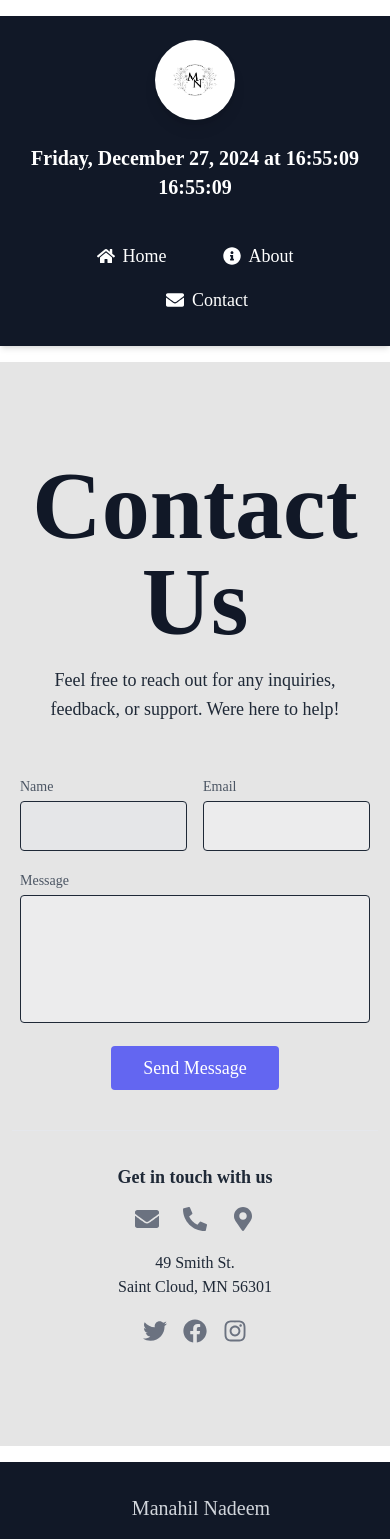
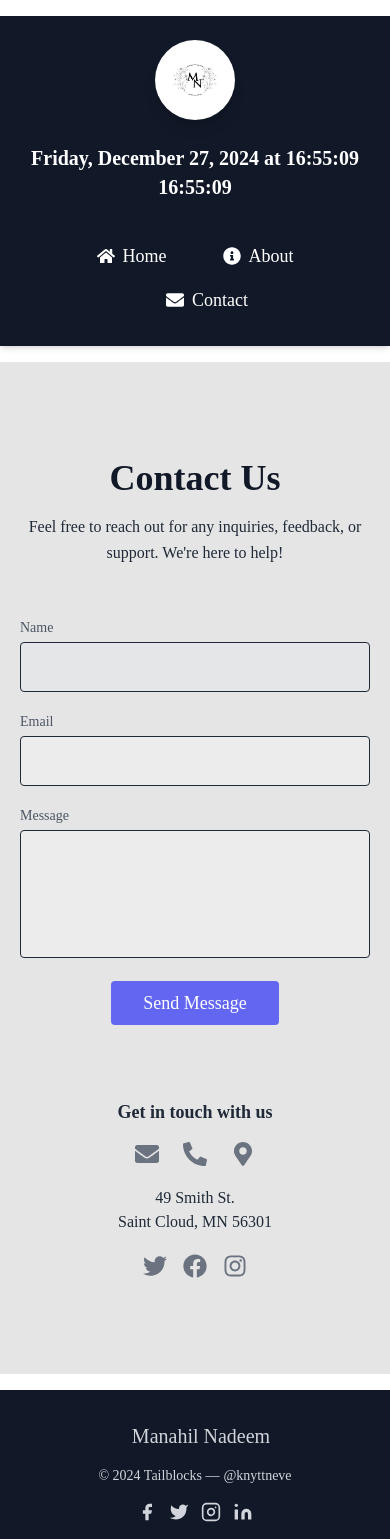
Before and after one commit to nadeemtahir/Blog-website, a Next.js app: page /contact in a window 390 px wide. Shown: the top 1539 px of the page. Built offline with nearby package versions, Linux system fonts and the light colour scheme.

Commit message:
Update page.tsx

```diff
--- a/src/app/contact/page.tsx
+++ b/src/app/contact/page.tsx
@@ -6,16 +6,20 @@ export default function Contact() {
     <section className="text-gray-800 bg-neutral-200 body-font relative">
       <div className="container px-5 py-24 mx-auto">
         <div className="flex flex-col text-center w-full mb-12">
-          <h1 className="sm:text-sm text-8xl font-bold title-font mb-4 text-gray-900">Contact Us</h1>
-          <p className="lg:w-2/3 mx-auto leading-relaxed text-lg">
-            Feel free to reach out for any inquiries, feedback, or support. Were here to help!
+          <h1 className="sm:text-3xl text-4xl md:text-5xl lg:text-6xl font-bold title-font mb-4 text-gray-900">
+            Contact Us
+          </h1>
+          <p className="lg:w-2/3 mx-auto leading-relaxed text-base sm:text-lg">
+            Feel free to reach out for any inquiries, feedback, or support. We're here to help!
           </p>
         </div>
         <div className="lg:w-1/2 md:w-2/3 mx-auto">
           <div className="flex flex-wrap -m-2">
-            <div className="p-2 w-1/2">
+            <div className="p-2 w-full sm:w-1/2">
               <div className="relative">
-                <label htmlFor="name" className="leading-7 text-sm text-gray-600">Name</label>
+                <label htmlFor="name" className="leading-7 text-sm text-gray-600">
+                  Name
+                </label>
                 <input
                   type="text"
                   id="name"
@@ -24,9 +28,11 @@ export default function Contact() {
                 />
               </div>
             </div>
-            <div className="p-2 w-1/2">
+            <div className="p-2 w-full sm:w-1/2">
               <div className="relative">
-                <label htmlFor="email" className="leading-7 text-sm text-gray-600">Email</label>
+                <label htmlFor="email" className="leading-7 text-sm text-gray-600">
+                  Email
+                </label>
                 <input
                   type="email"
                   id="email"
@@ -37,7 +43,9 @@ export default function Contact() {
             </div>
             <div className="p-2 w-full">
               <div className="relative">
-                <label htmlFor="message" className="leading-7 text-sm text-gray-600">Message</label>
+                <label htmlFor="message" className="leading-7 text-sm text-gray-600">
+                  Message
+                </label>
                 <textarea
                   id="message"
                   name="message"
@@ -53,22 +61,26 @@ export default function Contact() {
             </div>
             <div className="p-2 w-full pt-8 mt-8 border-t border-gray-200 text-center">
               <p className="text-lg font-semibold text-gray-800">Get in touch with us</p>
-              <div className="flex justify-center space-x-6 mt-4">
+              <div className="flex flex-wrap justify-center space-x-6 mt-4">
                 <a href="mailto:example@email.com" className="text-gray-500 hover:text-indigo-500">
                   <FaEnvelope size={24} />
                 </a>
                 <a href="tel:+1234567890" className="text-gray-500 hover:text-indigo-500">
                   <FaPhoneAlt size={24} />
                 </a>
-                <a href="https://www.google.com/maps?q=49+Smith+St.,+Saint+Cloud,+MN" className="text-gray-500 hover:text-indigo-500">
+                <a
+                  href="https://www.google.com/maps?q=49+Smith+St.,+Saint+Cloud,+MN"
+                  className="text-gray-500 hover:text-indigo-500"
+                >
                   <FaMapMarkerAlt size={24} />
                 </a>
               </div>
               <p className="leading-normal my-5">
                 49 Smith St.
-                <br />Saint Cloud, MN 56301
+                <br />
+                Saint Cloud, MN 56301
               </p>
-              <div className="inline-flex space-x-4">
+              <div className="flex justify-center space-x-4">
                 <a href="https://twitter.com" className="text-gray-500 hover:text-indigo-500">
                   <FaTwitter size={24} />
                 </a>
```
